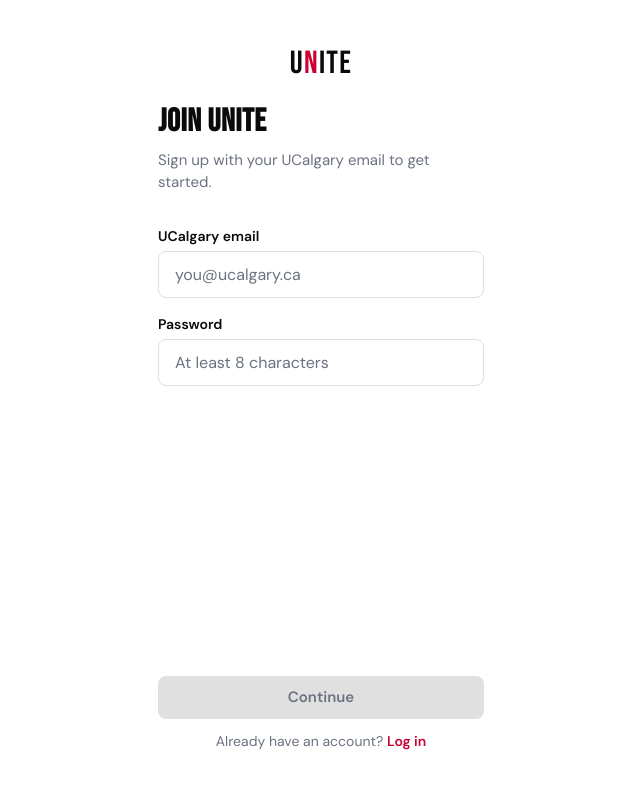
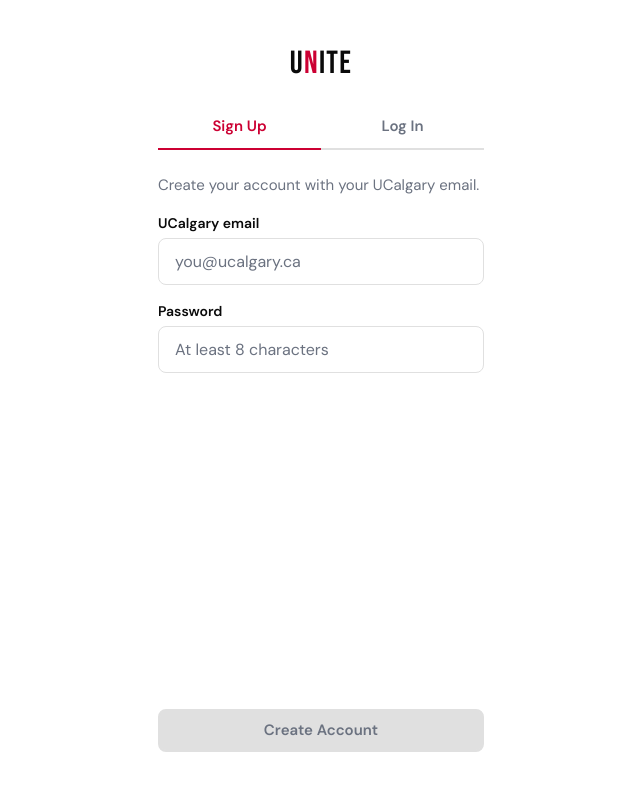
Before and after one commit to saaqibf/unite, a website: page features/onboarding.html in a window 1280 px wide. Shown: the whole page, without its empty margins (319-959 px from the left). Drawn offline with Linux system fonts and the light colour scheme.

Commit message:
[UI] Sign Up / Log In tabs on onboarding — Sign In from nav goes to login tab

```diff
--- a/css/onboarding.css
+++ b/css/onboarding.css
@@ -285,3 +285,34 @@
     font-size: 2rem;
   }
 }
+
+/* ── Auth tabs (Sign Up / Log In) ─────────────────────────────────── */
+.onboarding__auth-tabs {
+  display: flex;
+  border-bottom: 2px solid var(--color-border, #e5e7eb);
+  margin-bottom: var(--space-lg, 1.5rem);
+  gap: 0;
+}
+
+.onboarding__tab {
+  flex: 1;
+  padding: 0.75rem 1rem;
+  font-size: 0.9375rem;
+  font-weight: 600;
+  background: none;
+  border: none;
+  border-bottom: 2px solid transparent;
+  margin-bottom: -2px;
+  cursor: pointer;
+  color: var(--color-text-muted, #6b7280);
+  transition: color 0.15s, border-color 0.15s;
+}
+
+.onboarding__tab:hover {
+  color: var(--color-primary, #CC0033);
+}
+
+.onboarding__tab--active {
+  color: var(--color-primary, #CC0033);
+  border-bottom-color: var(--color-primary, #CC0033);
+}
--- a/js/onboarding.js
+++ b/js/onboarding.js
@@ -325,29 +325,37 @@
   }
 
   /**
-   * Renders the email sign-up screen with live UCalgary validation.
+   * Renders the auth screen — detects ?mode=login from URL to start in login tab.
    */
   function renderEmailScreen() {
     hideProgress();
+    var startLogin = new URLSearchParams(window.location.search).get('mode') === 'login';
+
     root.innerHTML =
       '<section class="onboarding__screen">' +
-        '<h1 class="onboarding__title" id="auth-title">Join UNite</h1>' +
-        '<p class="onboarding__subtitle" id="auth-subtitle">Sign up with your UCalgary email to get started.</p>' +
+        '<div class="onboarding__auth-tabs" role="tablist">' +
+          '<button role="tab" type="button" id="tab-signup" class="onboarding__tab' + (startLogin ? '' : ' onboarding__tab--active') + '" aria-selected="' + (startLogin ? 'false' : 'true') + '">Sign Up</button>' +
+          '<button role="tab" type="button" id="tab-login"  class="onboarding__tab' + (startLogin ? ' onboarding__tab--active' : '') + '" aria-selected="' + (startLogin ? 'true' : 'false') + '">Log In</button>' +
+        '</div>' +
         '<div class="onboarding__body">' +
+          '<p id="auth-subtitle" style="font-size:0.9375rem;color:var(--color-text-muted,#6b7280);margin-bottom:var(--space-md);">' +
+            (startLogin ? 'Welcome back — use your UCalgary email.' : 'Create your account with your UCalgary email.') +
+          '</p>' +
           '<label class="input-label" for="email-input">UCalgary email</label>' +
           '<div class="onboarding__email-wrap">' +
             '<input type="email" id="email-input" class="input-field" placeholder="you@ucalgary.ca" autocomplete="email">' +
             '<span id="email-check" class="onboarding__email-check" aria-hidden="true">✅</span>' +
           '</div>' +
           '<label class="input-label" for="password-input" style="margin-top:var(--space-md);">Password</label>' +
-          '<input type="password" id="password-input" class="input-field" placeholder="At least 8 characters" autocomplete="current-password" minlength="8">' +
+          '<input type="password" id="password-input" class="input-field"' +
+            ' placeholder="' + (startLogin ? 'Your password' : 'At least 8 characters') + '"' +
+            ' autocomplete="' + (startLogin ? 'current-password' : 'new-password') + '">' +
           '<p id="email-error" class="onboarding__error" role="alert"></p>' +
         '</div>' +
         '<footer class="onboarding__footer">' +
-          '<button type="button" id="email-continue" class="btn-primary btn-block" disabled>Continue</button>' +
-          '<p style="text-align:center;margin-top:0.75rem;font-size:0.875rem;color:var(--color-text-muted,#6b7280);">' +
-            'Already have an account? <a href="#" id="toggle-login" style="color:var(--color-primary,#CC0033);font-weight:600;">Log in</a>' +
-          '</p>' +
+          '<button type="button" id="email-continue" class="btn-primary btn-block" disabled>' +
+            (startLogin ? 'Log In' : 'Create Account') +
+          '</button>' +
         '</footer>' +
       '</section>';
 
@@ -391,24 +399,31 @@
     emailInput.addEventListener('input', validateEmail);
     passwordInput.addEventListener('input', validateEmail);
 
-    var isLoginMode = false;
+    var isLoginMode = new URLSearchParams(window.location.search).get('mode') === 'login';
 
-    var toggleLink = document.getElementById('toggle-login');
-    if (toggleLink) {
-      toggleLink.addEventListener('click', function (e) {
-        e.preventDefault();
-        isLoginMode = !isLoginMode;
-        document.getElementById('auth-title').textContent = isLoginMode ? 'Welcome Back' : 'Join UNite';
-        document.getElementById('auth-subtitle').textContent = isLoginMode
-          ? 'Log in with your UCalgary email.'
-          : 'Sign up with your UCalgary email to get started.';
-        toggleLink.textContent = isLoginMode ? 'Sign up instead' : 'Log in';
-        passwordInput.setAttribute('autocomplete', isLoginMode ? 'current-password' : 'new-password');
-        passwordInput.removeAttribute('minlength');
-        continueBtn.textContent = isLoginMode ? 'Log In' : 'Continue';
-        emailError.textContent = '';
-      });
+    function switchTab(toLogin) {
+      isLoginMode = toLogin;
+      var signupTab = document.getElementById('tab-signup');
+      var loginTab  = document.getElementById('tab-login');
+      var subtitle  = document.getElementById('auth-subtitle');
+
+      signupTab.classList.toggle('onboarding__tab--active', !toLogin);
+      signupTab.setAttribute('aria-selected', String(!toLogin));
+      loginTab.classList.toggle('onboarding__tab--active', toLogin);
+      loginTab.setAttribute('aria-selected', String(toLogin));
+
+      subtitle.textContent = toLogin
+        ? 'Welcome back — use your UCalgary email.'
+        : 'Create your account with your UCalgary email.';
+      passwordInput.placeholder = toLogin ? 'Your password' : 'At least 8 characters';
+      passwordInput.setAttribute('autocomplete', toLogin ? 'current-password' : 'new-password');
+      continueBtn.textContent = toLogin ? 'Log In' : 'Create Account';
+      emailError.textContent = '';
+      validateEmail();
     }
+
+    document.getElementById('tab-signup').addEventListener('click', function () { switchTab(false); });
+    document.getElementById('tab-login').addEventListener('click',  function () { switchTab(true); });
 
     continueBtn.addEventListener('click', function () {
       if (!isUcalgaryEmail(emailInput.value)) return;
@@ -423,7 +438,7 @@
 
       action.finally(function () {
         continueBtn.disabled = false;
-        continueBtn.textContent = isLoginMode ? 'Log In' : 'Continue';
+        continueBtn.textContent = isLoginMode ? 'Log In' : 'Create Account';
       });
     });
   }
```
Also changed, not shown: index.html (+2 -2 lines).
